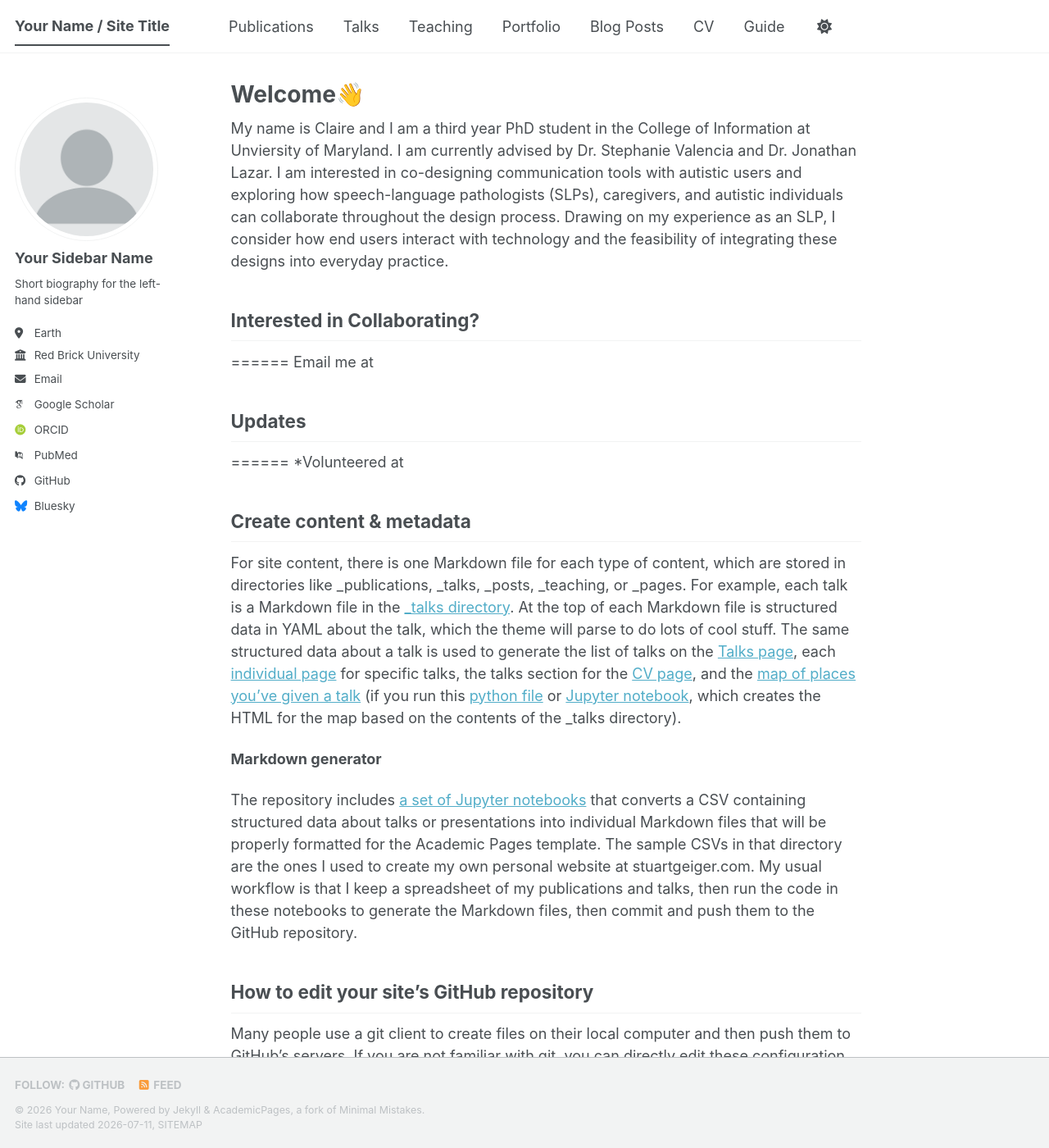
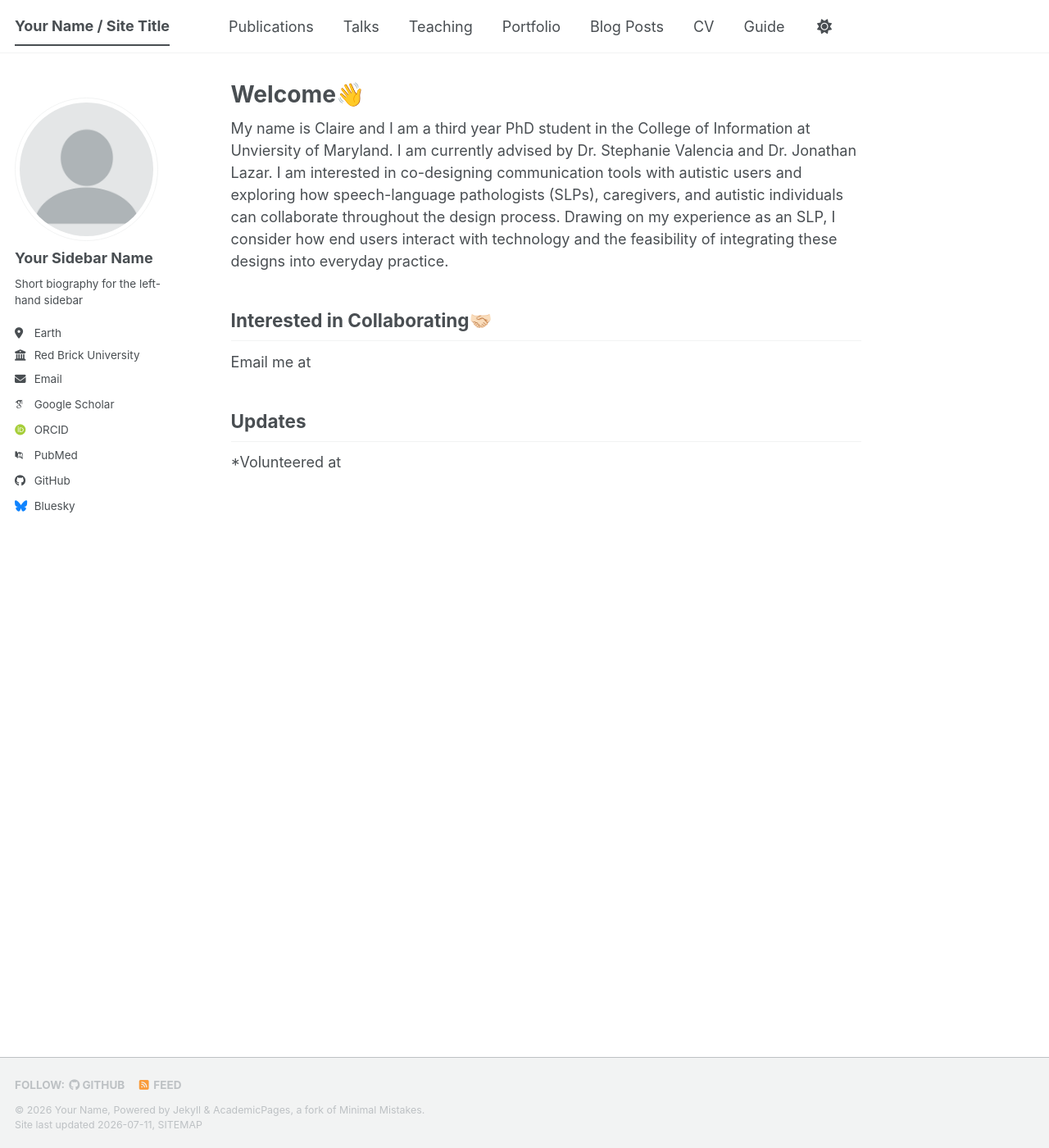
Before and after one commit to claireoconnor612/personalwebsite, a Jekyll site: the page built from _pages/about.md, in a window 1280 px wide and 1400 px high. Shown: the whole window at 82% size. Built offline with Jekyll 4.4.1, drawn with Linux system fonts in a browser that asks for light colours; some web fonts are replaced; a script bundle is joined from its source files by our own code; library files that are not in the unit come from our copies; some of the changed text lies outside the part shown.

Commit message:
Enhance about page with collaboration emoji and updates
Updated collaboration section and improved formatting.

```diff
--- a/_pages/about.md
+++ b/_pages/about.md
@@ -9,30 +9,10 @@ redirect_from:
 
 My name is Claire and I am a third year PhD student in the College of Information at Unviersity of Maryland. I am currently advised by Dr. Stephanie Valencia and Dr. Jonathan Lazar. I am interested in co-designing communication tools with autistic users and exploring how speech-language pathologists (SLPs), caregivers, and autistic individuals can collaborate throughout the design process. Drawing on my experience as an SLP, I consider how end users interact with technology and the feasibility of integrating these designs into everyday practice.
 
-## Interested in Collaborating?
-======
+## Interested in Collaborating🤝🏻
+
 Email me at
 
 ## Updates
-======
+
 *Volunteered at
-
-Create content & metadata
-------
-For site content, there is one Markdown file for each type of content, which are stored in directories like _publications, _talks, _posts, _teaching, or _pages. For example, each talk is a Markdown file in the [_talks directory](https://github.com/academicpages/academicpages.github.io/tree/master/_talks). At the top of each Markdown file is structured data in YAML about the talk, which the theme will parse to do lots of cool stuff. The same structured data about a talk is used to generate the list of talks on the [Talks page](https://academicpages.github.io/talks), each [individual page](https://academicpages.github.io/talks/2012-03-01-talk-1) for specific talks, the talks section for the [CV page](https://academicpages.github.io/cv), and the [map of places you've given a talk](https://academicpages.github.io/talkmap.html) (if you run this [python file](https://github.com/academicpages/academicpages.github.io/blob/master/talkmap.py) or [Jupyter notebook](https://github.com/academicpages/academicpages.github.io/blob/master/talkmap.ipynb), which creates the HTML for the map based on the contents of the _talks directory).
-
-**Markdown generator**
-
-The repository includes [a set of Jupyter notebooks](https://github.com/academicpages/academicpages.github.io/tree/master/markdown_generator
-) that converts a CSV containing structured data about talks or presentations into individual Markdown files that will be properly formatted for the Academic Pages template. The sample CSVs in that directory are the ones I used to create my own personal website at stuartgeiger.com. My usual workflow is that I keep a spreadsheet of my publications and talks, then run the code in these notebooks to generate the Markdown files, then commit and push them to the GitHub repository.
-
-How to edit your site's GitHub repository
-------
-Many people use a git client to create files on their local computer and then push them to GitHub's servers. If you are not familiar with git, you can directly edit these configuration and Markdown files directly in the github.com interface. Navigate to a file (like [this one](https://github.com/academicpages/academicpages.github.io/blob/master/_talks/2012-03-01-talk-1.md) and click the pencil icon in the top right of the content preview (to the right of the "Raw | Blame | History" buttons). You can delete a file by clicking the trashcan icon to the right of the pencil icon. You can also create new files or upload files by navigating to a directory and clicking the "Create new file" or "Upload files" buttons.
-
-Example: editing a Markdown file for a talk
-![Editing a Markdown file for a talk](/images/editing-talk.png)
-
-For more info
-------
-More info about configuring Academic Pages can be found in [the guide](https://academicpages.github.io/markdown/), the [growing wiki](https://github.com/academicpages/academicpages.github.io/wiki), and you can always [ask a question on GitHub](https://github.com/academicpages/academicpages.github.io/discussions). The [guides for the Minimal Mistakes theme](https://mmistakes.github.io/minimal-mistakes/docs/configuration/) (which this theme was forked from) might also be helpful.
```
